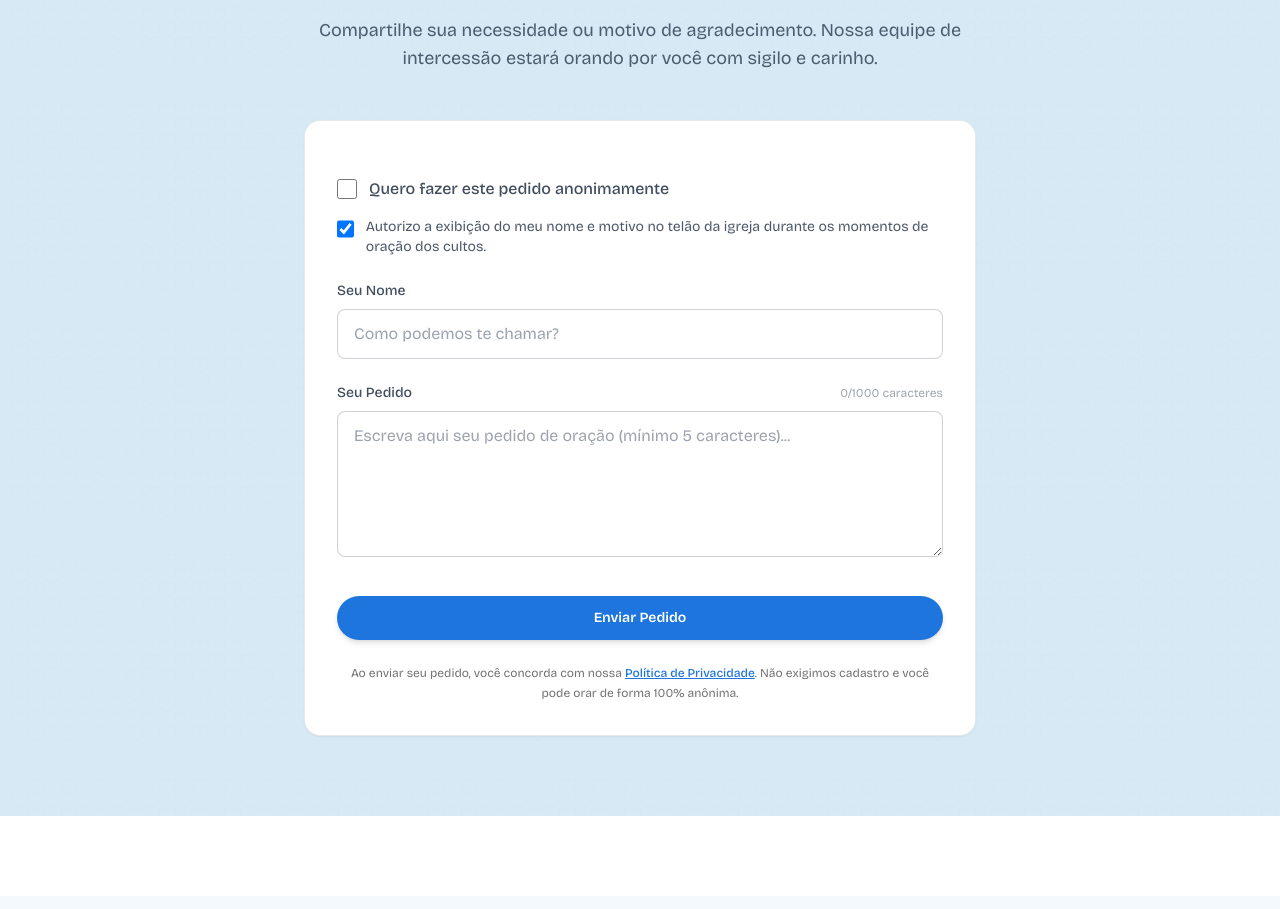
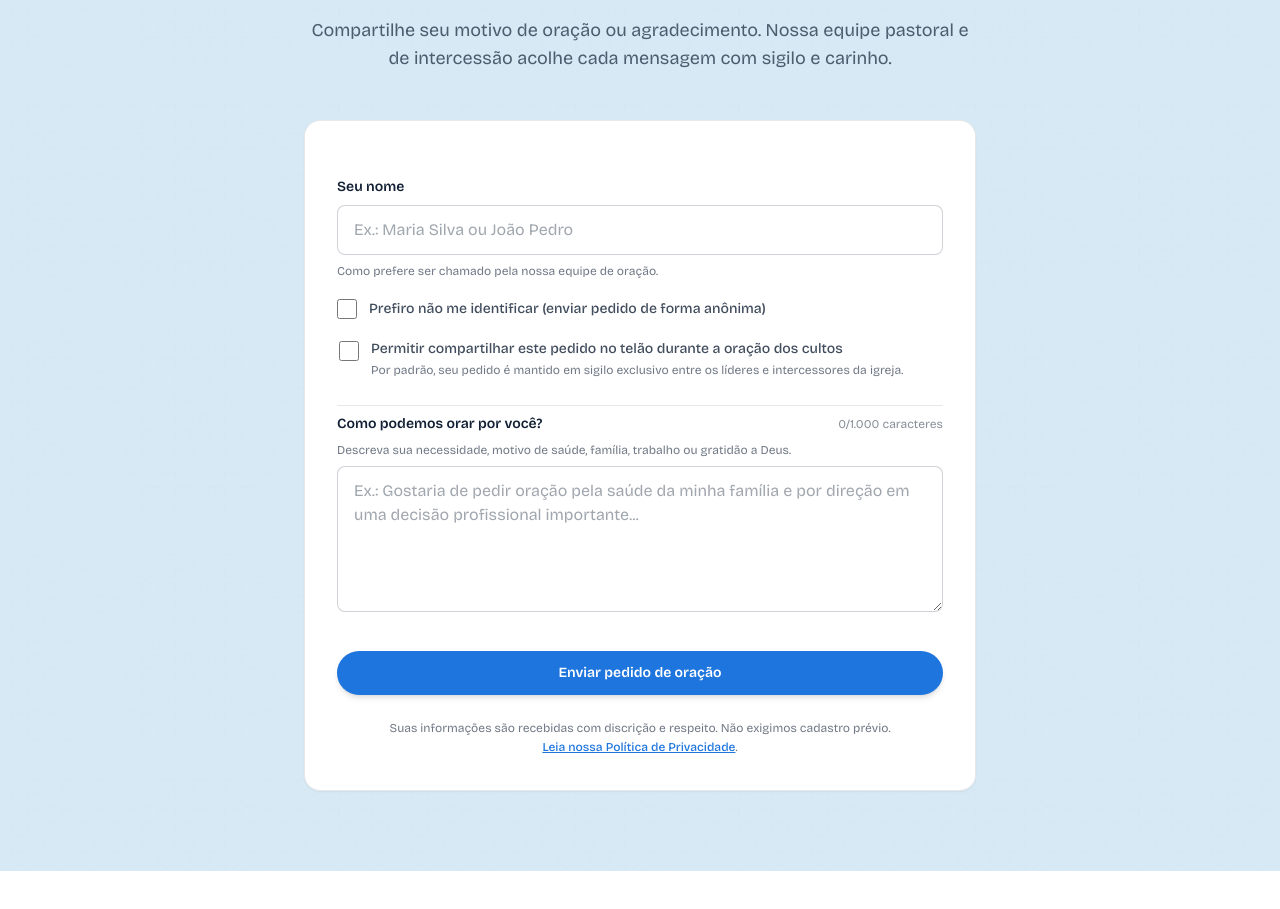
Before and after one commit to felipebborges93/Site_IBBE, a Next.js app: page / in a window 1280 px wide. Shown: the part 9242-10151 px from the top of the page. Built offline with nearby package versions, Linux system fonts and the light colour scheme; no server answers.

Commit message:
fix(prayer): clarify prayer request form copy and UX hierarchy

```diff
--- a/app/(public)/oracao/PrayerForm.tsx
+++ b/app/(public)/oracao/PrayerForm.tsx
@@ -10,7 +10,7 @@ function SubmitButton() {
   const { pending } = useFormStatus();
   return (
     <Button type="submit" disabled={pending} className="w-full">
-      {pending ? "Enviando..." : "Enviar Pedido"}
+      {pending ? "Enviando pedido de oração..." : "Enviar pedido de oração"}
     </Button>
   );
 }
@@ -22,7 +22,7 @@ export default function PrayerForm() {
   );
   const formRef = useRef<HTMLFormElement>(null);
   const [isAnonymous, setIsAnonymous] = useState(false);
-  const [allowPublicDisplay, setAllowPublicDisplay] = useState(true);
+  const [allowPublicDisplay, setAllowPublicDisplay] = useState(false);
   const [requestText, setRequestText] = useState("");
 
   useEffect(() => {
@@ -30,9 +30,12 @@ export default function PrayerForm() {
       formRef.current?.reset();
       setRequestText("");
       setIsAnonymous(false);
-      setAllowPublicDisplay(true);
+      setAllowPublicDisplay(false);
     }
   }, [state]);
+
+  const minChars = 5;
+  const isUnderMin = requestText.trim().length > 0 && requestText.trim().length < minChars;
 
   return (
     <form
@@ -40,22 +43,23 @@ export default function PrayerForm() {
       action={formAction}
       className="space-y-6 bg-white p-6 md:p-8 rounded-2xl shadow-sm border border-marinho/10"
     >
+      {/* Mensagem de Feedback de Envio */}
       {state?.message && (
         <div
           role="alert"
           aria-live="assertive"
           className={`p-4 rounded-xl text-sm font-medium flex items-start gap-3 animate-in fade-in slide-in-from-top-2 duration-200 ${
             state.success
-              ? "bg-verde-50 border border-verde-200 text-verde-800"
+              ? "bg-verde/10 border border-verde/25 text-verde"
               : "bg-red-50 border border-red-200 text-red-700"
           }`}
         >
           {state.success ? (
-            <CheckCircle size={20} className="shrink-0 mt-0.5 text-verde-600" weight="fill" />
+            <CheckCircle size={22} className="shrink-0 mt-0.5 text-verde" weight="fill" />
           ) : (
-            <WarningCircle size={20} className="shrink-0 mt-0.5 text-red-600" weight="fill" />
+            <WarningCircle size={22} className="shrink-0 mt-0.5 text-red-600" weight="fill" />
           )}
-          <div className="flex-1">{state.message}</div>
+          <div className="flex-1 leading-relaxed">{state.message}</div>
         </div>
       )}
 
@@ -71,24 +75,65 @@ export default function PrayerForm() {
         />
       </div>
 
-      <div className="space-y-3">
-        <div className="flex items-center space-x-3">
+      {/* Bloco de Identificação */}
+      <div className="space-y-4">
+        {!isAnonymous ? (
+          <div className="space-y-2">
+            <label htmlFor="name" className="block text-sm font-semibold text-marinho">
+              Seu nome
+            </label>
+            <input
+              type="text"
+              name="name"
+              id="name"
+              aria-invalid={Boolean(state?.errors?.name)}
+              aria-describedby={state?.errors?.name ? "name-error" : "name-hint"}
+              placeholder="Ex.: Maria Silva ou João Pedro"
+              className="w-full px-4 py-3 rounded-lg border border-marinho/20 focus:ring-2 focus:ring-cobalto focus:border-cobalto transition-colors motion-reduce:transition-none text-marinho placeholder:text-marinho/40"
+            />
+            <p id="name-hint" className="text-xs text-marinho/60">
+              Como prefere ser chamado pela nossa equipe de oração.
+            </p>
+            {state?.errors?.name && (
+              <p id="name-error" className="text-red-600 text-xs font-medium mt-1">
+                {state.errors.name[0]}
+              </p>
+            )}
+          </div>
+        ) : (
+          <div className="p-3.5 bg-gelo-light rounded-xl border border-marinho/10 text-xs sm:text-sm text-marinho/80 flex items-center gap-2">
+            <span className="w-2 h-2 rounded-full bg-verde shrink-0" aria-hidden="true" />
+            <span>
+              <strong>Envio anônimo ativado:</strong> seu nome não será solicitado nem registrado no banco de dados.
+            </span>
+          </div>
+        )}
+
+        {/* Opção de Anonimato */}
+        <div className="flex items-center space-x-3 pt-1">
           <input
             type="checkbox"
             id="is_anonymous"
             name="is_anonymous"
             value="true"
             checked={isAnonymous}
-            onChange={(e) => setIsAnonymous(e.target.checked)}
+            onChange={(e) => {
+              const checked = e.target.checked;
+              setIsAnonymous(checked);
+              if (checked) {
+                setAllowPublicDisplay(false);
+              }
+            }}
             className="w-5 h-5 text-cobalto rounded border-marinho/20 focus:ring-cobalto cursor-pointer"
           />
-          <label htmlFor="is_anonymous" className="text-marinho/80 font-medium cursor-pointer select-none">
-            Quero fazer este pedido anonimamente
+          <label htmlFor="is_anonymous" className="text-xs sm:text-sm text-marinho/80 font-medium cursor-pointer select-none">
+            Prefiro não me identificar (enviar pedido de forma anônima)
           </label>
         </div>
 
+        {/* Permissão de exibição comunitária (apenas quando identificado) */}
         {!isAnonymous && (
-          <div className="flex items-start space-x-3 pt-1">
+          <div className="flex items-start space-x-3 pl-0.5 pt-1">
             <input
               type="checkbox"
               id="allow_public_display"
@@ -98,53 +143,44 @@ export default function PrayerForm() {
               onChange={(e) => setAllowPublicDisplay(e.target.checked)}
               className="w-5 h-5 text-cobalto rounded border-marinho/20 focus:ring-cobalto cursor-pointer mt-0.5"
             />
-            <label htmlFor="allow_public_display" className="text-xs sm:text-sm text-marinho/75 font-normal cursor-pointer select-none leading-relaxed">
-              Autorizo a exibição do meu nome e motivo no telão da igreja durante os momentos de oração dos cultos.
-            </label>
+            <div className="flex-1">
+              <label htmlFor="allow_public_display" className="text-xs sm:text-sm text-marinho/80 font-medium cursor-pointer select-none block leading-snug">
+                Permitir compartilhar este pedido no telão durante a oração dos cultos
+              </label>
+              <p className="text-xs text-marinho/60 mt-0.5 leading-relaxed">
+                Por padrão, seu pedido é mantido em sigilo exclusivo entre os líderes e intercessores da igreja.
+              </p>
+            </div>
           </div>
         )}
       </div>
 
-      {!isAnonymous && (
-        <div className="space-y-2">
-          <label htmlFor="name" className="block text-sm font-medium text-marinho/80">
-            Seu Nome
-          </label>
-          <input
-            type="text"
-            name="name"
-            id="name"
-            aria-invalid={Boolean(state?.errors?.name)}
-            aria-describedby={state?.errors?.name ? "name-error" : undefined}
-            placeholder="Como podemos te chamar?"
-            className="w-full px-4 py-3 rounded-lg border border-marinho/20 focus:ring-2 focus:ring-cobalto focus:border-cobalto transition-colors motion-reduce:transition-none"
-          />
-          {state?.errors?.name && (
-            <p id="name-error" className="text-red-500 text-sm mt-1">
-              {state.errors.name[0]}
-            </p>
-          )}
-        </div>
-      )}
-
-      <div className="space-y-2">
-        <div className="flex justify-between items-center">
-          <label htmlFor="request" className="block text-sm font-medium text-marinho/80">
-            Seu Pedido
+      {/* Bloco do Pedido */}
+      <div className="space-y-2 pt-2 border-t border-marinho/10">
+        <div className="flex justify-between items-baseline gap-2">
+          <label htmlFor="request" className="block text-sm font-semibold text-marinho">
+            Como podemos orar por você?
           </label>
           <span
+            id="request-count"
             aria-live="polite"
             className={`text-xs ${
-              requestText.length > 1000
-                ? "text-red-500 font-bold"
-                : requestText.length > 0 && requestText.length < 5
+              requestText.length >= 1000
+                ? "text-red-600 font-bold"
+                : isUnderMin
                 ? "text-cobalto font-medium"
-                : "text-marinho/40"
+                : "text-marinho/50"
             }`}
           >
-            {requestText.length}/1000 caracteres {requestText.length > 0 && requestText.length < 5 && "(mínimo 5)"}
+            {requestText.length}/1.000 caracteres
+            {isUnderMin && " (mínimo de 5 caracteres)"}
           </span>
         </div>
+
+        <p className="text-xs text-marinho/60">
+          Descreva sua necessidade, motivo de saúde, família, trabalho ou gratidão a Deus.
+        </p>
+
         <textarea
           name="request"
           id="request"
@@ -153,28 +189,37 @@ export default function PrayerForm() {
           onChange={(e) => setRequestText(e.target.value)}
           maxLength={1000}
           aria-invalid={Boolean(state?.errors?.request)}
-          aria-describedby={state?.errors?.request ? "request-error" : undefined}
-          placeholder="Escreva aqui seu pedido de oração (mínimo 5 caracteres)..."
-          className="w-full px-4 py-3 rounded-lg border border-marinho/20 focus:ring-2 focus:ring-cobalto focus:border-cobalto transition-colors motion-reduce:transition-none resize-y"
+          aria-describedby={
+            state?.errors?.request
+              ? "request-error request-count"
+              : "request-count"
+          }
+          placeholder="Ex.: Gostaria de pedir oração pela saúde da minha família e por direção em uma decisão profissional importante..."
+          className="w-full px-4 py-3 rounded-lg border border-marinho/20 focus:ring-2 focus:ring-cobalto focus:border-cobalto transition-colors motion-reduce:transition-none resize-y text-marinho placeholder:text-marinho/40"
           required
-        ></textarea>
+        />
         {state?.errors?.request && (
-          <p id="request-error" className="text-red-500 text-sm mt-1">
+          <p id="request-error" className="text-red-600 text-xs font-medium mt-1">
             {state.errors.request[0]}
           </p>
         )}
       </div>
 
+      {/* Botão de Envio */}
       <div className="pt-2">
         <SubmitButton />
       </div>
 
-      <p className="text-xs text-neutral-500 text-center leading-relaxed">
-        Ao enviar seu pedido, você concorda com nossa{" "}
-        <a href="/privacidade" className="text-cobalto underline hover:text-marinho transition-colors font-medium">
-          Política de Privacidade
+      {/* Nota de Privacidade e Segurança Pastoral */}
+      <p className="text-xs text-marinho/60 text-center leading-relaxed">
+        Suas informações são recebidas com discrição e respeito. Não exigimos cadastro prévio.{" "}
+        <a
+          href="/privacidade"
+          className="text-cobalto underline hover:text-marinho transition-colors font-medium inline-block"
+        >
+          Leia nossa Política de Privacidade
         </a>
-        . Não exigimos cadastro e você pode orar de forma 100% anônima.
+        .
       </p>
     </form>
   );
--- a/app/(public)/oracao/page.tsx
+++ b/app/(public)/oracao/page.tsx
@@ -13,10 +13,10 @@ export default function OracaoPage() {
         <div className="text-center mb-12">
           <SectionTitle
             highlight="Orar"
-            subtitle="Compartilhe sua necessidade e nossa equipe de intercessão estará orando."
+            subtitle="Compartilhe seu motivo de oração ou agradecimento. Nossa equipe pastoral e de intercessão acolhe cada mensagem com sigilo e carinho."
             align="center"
           >
-            Estamos aqui para Orar por você
+            Estamos aqui para orar por você
           </SectionTitle>
         </div>
 
--- a/components/home/PrayerSection.tsx
+++ b/components/home/PrayerSection.tsx
@@ -15,10 +15,10 @@ export function PrayerSection() {
       <Container size="md" className="relative z-10">
         <SectionTitle
           highlight="Orar"
-          subtitle="Compartilhe sua necessidade ou motivo de agradecimento. Nossa equipe de intercessão estará orando por você com sigilo e carinho."
+          subtitle="Compartilhe seu motivo de oração ou agradecimento. Nossa equipe pastoral e de intercessão acolhe cada mensagem com sigilo e carinho."
           align="center"
         >
-          Podemos Orar por você?
+          Podemos orar por você?
         </SectionTitle>
 
         <div className="mt-8 max-w-2xl mx-auto">
```
Also changed, not shown: app/actions/prayer.ts (+5 -5 lines), lib/validations/prayer.ts (+4 -4 lines).
